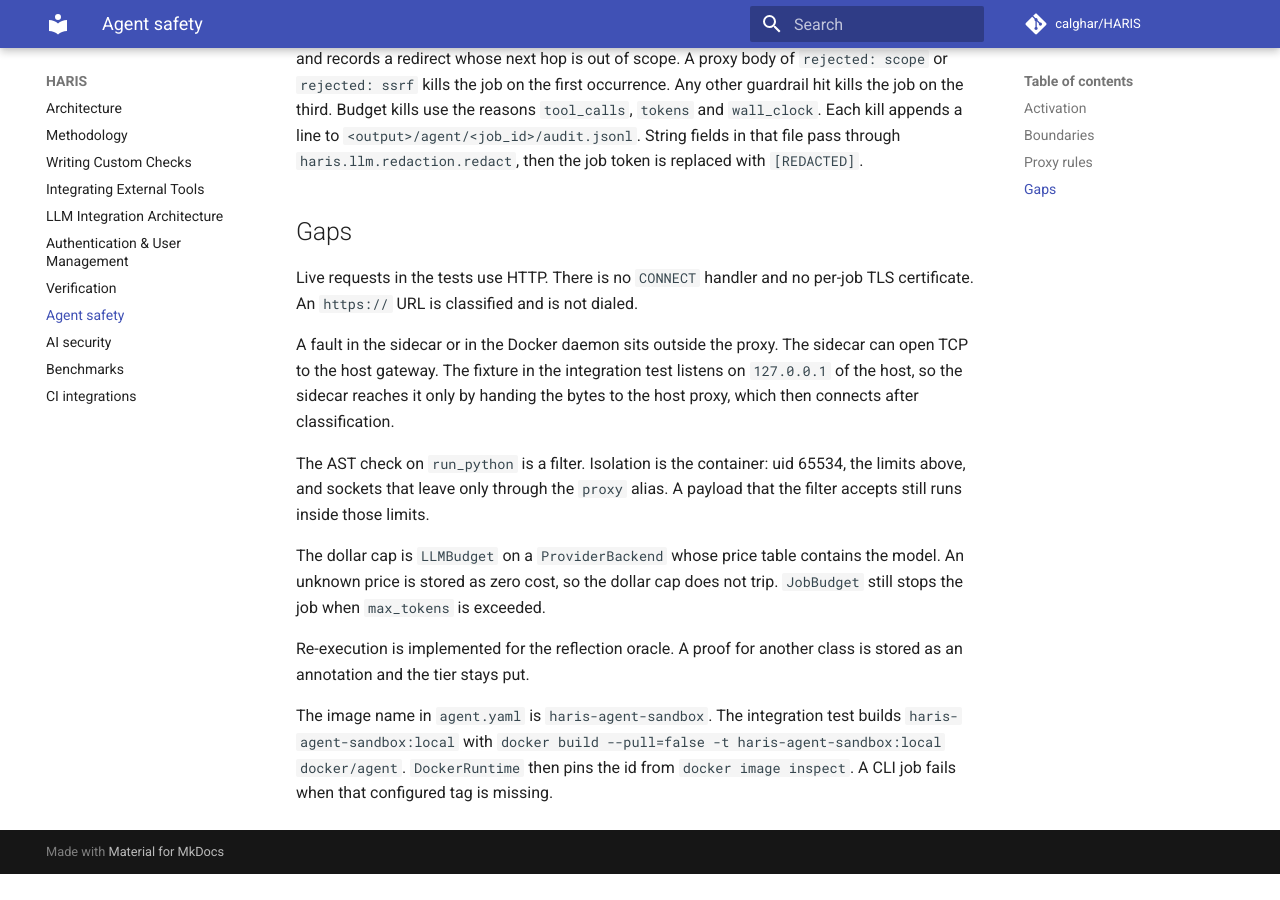
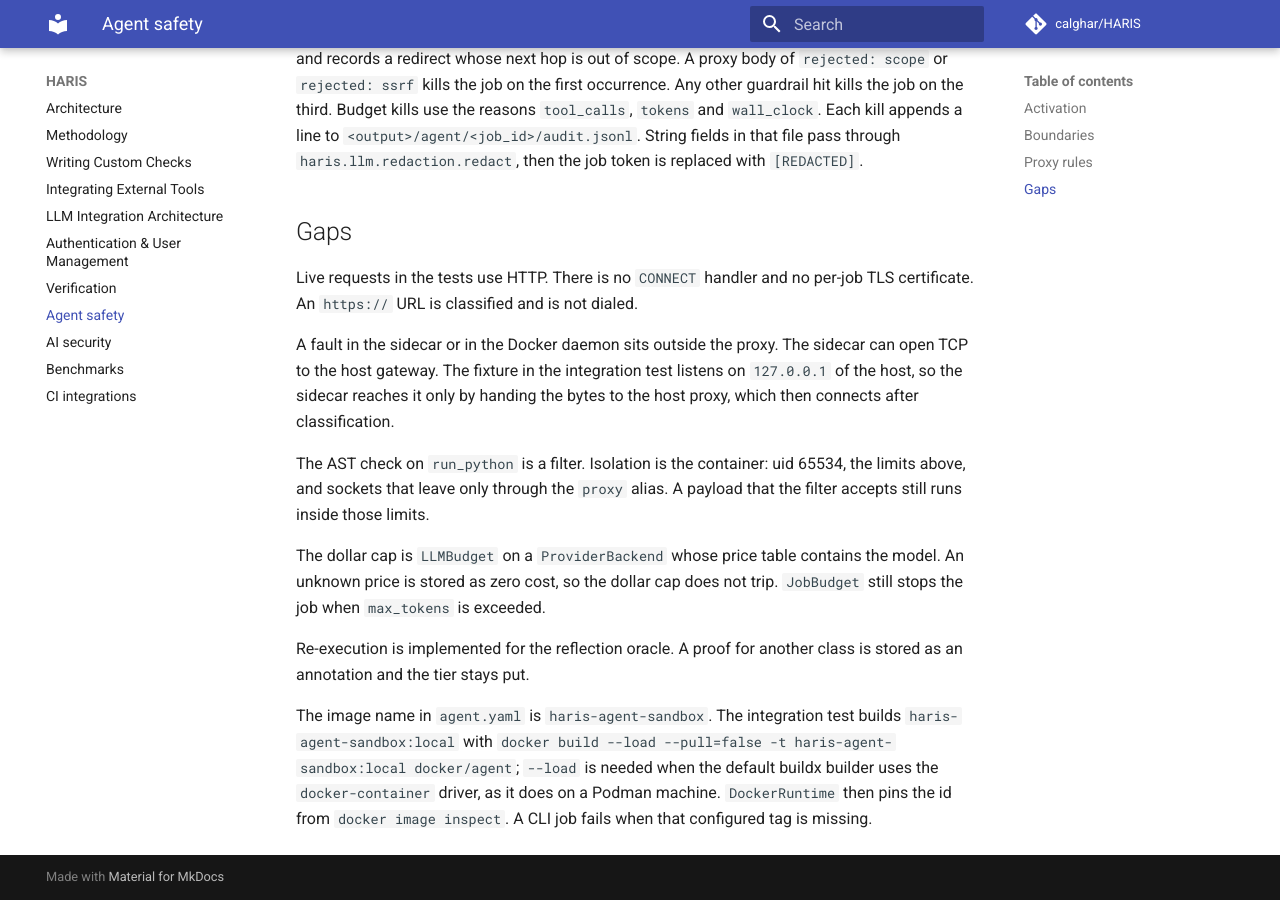
Before and after one commit to calghar/HARIS, an MkDocs documentation site: the page built from docs/agent_safety.md, in a window 1280 px wide and 900 px high, scrolled down 2694 px. Built offline with MkDocs 1.6.1 and Material for MkDocs 9.7.7, drawn with Linux system fonts in a browser that asks for light colours; comment, search, counter and statistics services are not loaded; before the commit the page ends 3568 px from its top, so only the background shows below that.

Commit message:
fix(agent): build the sandbox image with --load and assert effective capabilities on Podman

```diff
--- a/docs/agent_safety.md
+++ b/docs/agent_safety.md
@@ -40,4 +40,4 @@ The dollar cap is `LLMBudget` on a `ProviderBackend` whose price table contains
 
 Re-execution is implemented for the reflection oracle. A proof for another class is stored as an annotation and the tier stays put.
 
-The image name in `agent.yaml` is `haris-agent-sandbox`. The integration test builds `haris-agent-sandbox:local` with `docker build --pull=false -t haris-agent-sandbox:local docker/agent`. `DockerRuntime` then pins the id from `docker image inspect`. A CLI job fails when that configured tag is missing.
+The image name in `agent.yaml` is `haris-agent-sandbox`. The integration test builds `haris-agent-sandbox:local` with `docker build --load --pull=false -t haris-agent-sandbox:local docker/agent`; `--load` is needed when the default buildx builder uses the `docker-container` driver, as it does on a Podman machine. `DockerRuntime` then pins the id from `docker image inspect`. A CLI job fails when that configured tag is missing.
```
Also changed, not shown: CHANGELOG.md (+1 -0 lines), openspec/changes/phase6-litellm-bedrock/tasks.md (+1 -1 lines), 1 other file.
